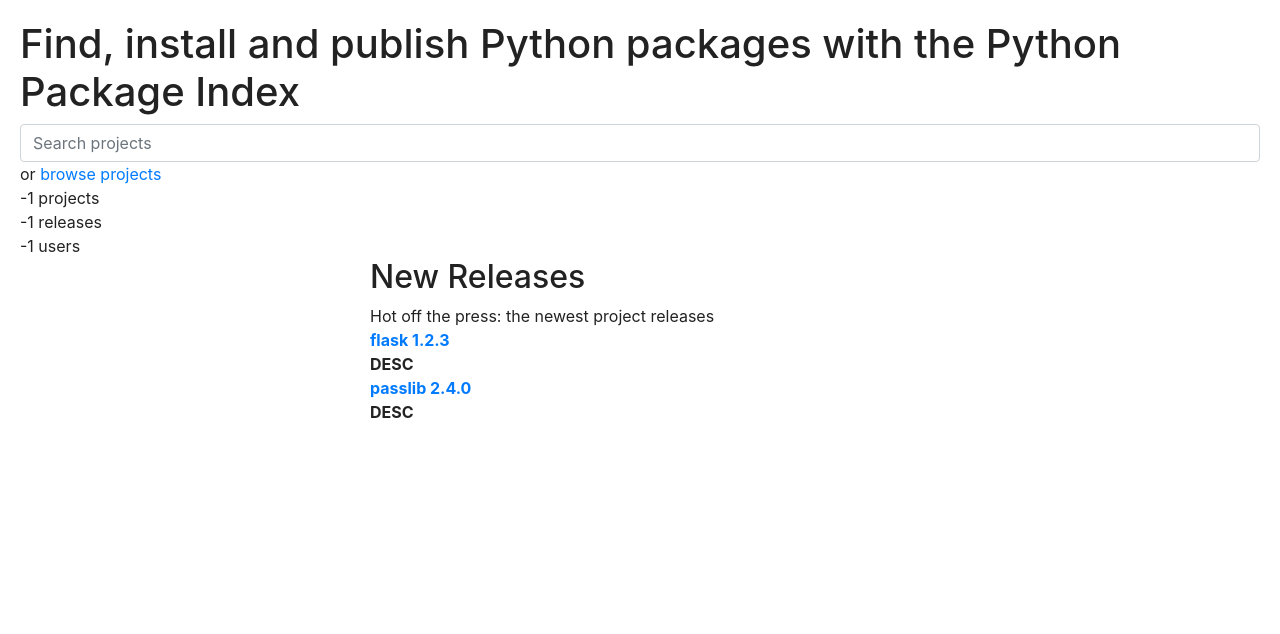
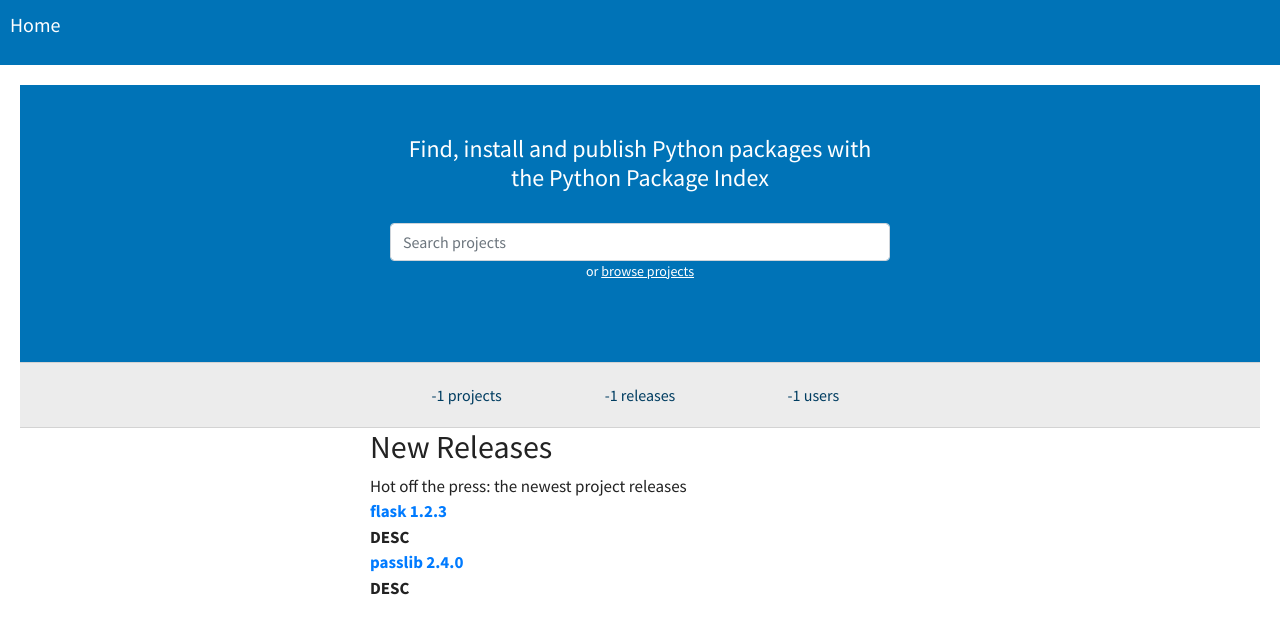
Before and after one commit to vyahello/pypi-flask-clone, a Flask app: page / in a window 1280 px wide. Shown: the top 634 px of the page. Run offline with Flask 2, Linux system fonts and the light colour scheme; some libraries are stand-ins or nearby versions.

Commit message:
Add CSS styles to the home page

```diff
--- a/pypi_org/static/css/site.css
+++ b/pypi_org/static/css/site.css
@@ -3,6 +3,8 @@ body {
     background: #fff;
     margin: 0px;
     padding: 0px;
+    font-family: Source Sans Pro, Helvetica, Arial, sans-serif;
+    font-size: 17px;
 }
 
 .title {
@@ -15,10 +17,11 @@ body {
 }
 
 nav {
-    background-color: #000;
+    background-color: #0073b7;
     padding: 10px;
     font-size: 20px;
     color: white;
+    height: 65px;
 }
 
 nav > a {
@@ -37,3 +40,47 @@ nav > a {
 /*    75%{ color: #888; }*/
 /*    100%{ color: #000; }*/
 /*}*/
+
+.hero {
+    background-color: #0073b7;
+    color: white;
+    font-size: 14px;
+    padding: 50px 0px;
+    text-align: center;
+}
+
+.hero h1 {
+    font-size: 24px;
+}
+
+.hero a {
+    color: white;
+    text-decoration: underline;
+}
+
+.hero-inner {
+    max-width: 500px;
+    margin-left: auto;
+    margin-right: auto;
+    margin-bottom: 30px;
+}
+
+.hero h1 {
+    margin-bottom: 30px;
+}
+
+.pypi-stats {
+    padding: 10px 0;
+    background-color: #ececec;
+    text-align: center;
+    border-bottom: 1px solid #d3d3d3;
+    border-top: 1px solid #d3d3d3;
+}
+
+.pypi-stats .stat {
+    display: inline-block;
+    min-width: 170px;
+    padding: 10px;
+    font-size: 16px;
+    color: #003d61;
+}
--- a/pypi_org/templates/home/index.html
+++ b/pypi_org/templates/home/index.html
@@ -1,10 +1,13 @@
 <!DOCTYPE html>
 {% extends "shared/_layout.html" %}
 {% block main_content %}
-    <div class="hero"></div>
-    <h1>Find, install and publish Python packages with the Python Package Index</h1>
-    <input type="text" placeholder="Search projects" class="form-control">
-    or <a href="#">browse projects</a>
+    <div class="hero">
+        <div class="hero-inner">
+            <h1>Find, install and publish Python packages with the Python Package Index</h1>
+            <input type="text" placeholder="Search projects" class="form-control">
+            or <a href="#">browse projects</a>
+        </div>
+    </div>
 
     <div class="pypi-stats">
         <div class="stat">-1 projects</div>
--- a/pypi_org/templates/shared/_layout.html
+++ b/pypi_org/templates/shared/_layout.html
@@ -2,6 +2,7 @@
 <html>
 <head>
     <title>{% block title %}Python Package Index{% endblock %}</title>
+    <link rel="stylesheet" href="https://fonts.googleapis.com/css?family=Source+Sans+Pro:400,400italic,600,600italic,700,700italic|Source+Code+Pro:500">
     <link rel="stylesheet" href="https://stackpath.bootstrapcdn.com/bootstrap/4.1.3/css/bootstrap.min.css" integrity="sha384-MCw98/SFnGE8fJT3GXwEOngsV7Zt27NXFoaoApmYm81iuXoPkFOJwJ8ERdknLPMO" crossorigin="anonymous">
     <link rel="stylesheet" href="/static/css/site.css">
     {% block additional_css %}
@@ -9,10 +10,9 @@
 </head>
 <body>
 
-{#<nav>#}
-{#    <a href="/">Home</a>#}
-{#    <a href="/about">About</a>#}
-{#</nav>#}
+<nav>
+    <a href="/">Home</a>
+</nav>
 
 <div class="main_content">
     {% block main_content %}
```
